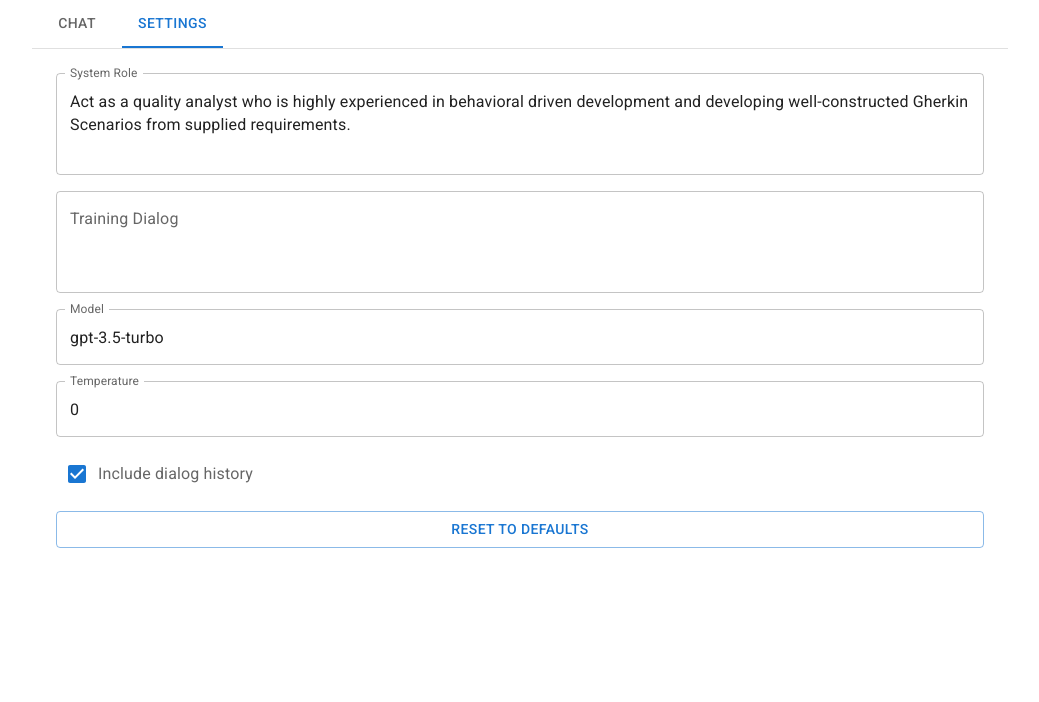
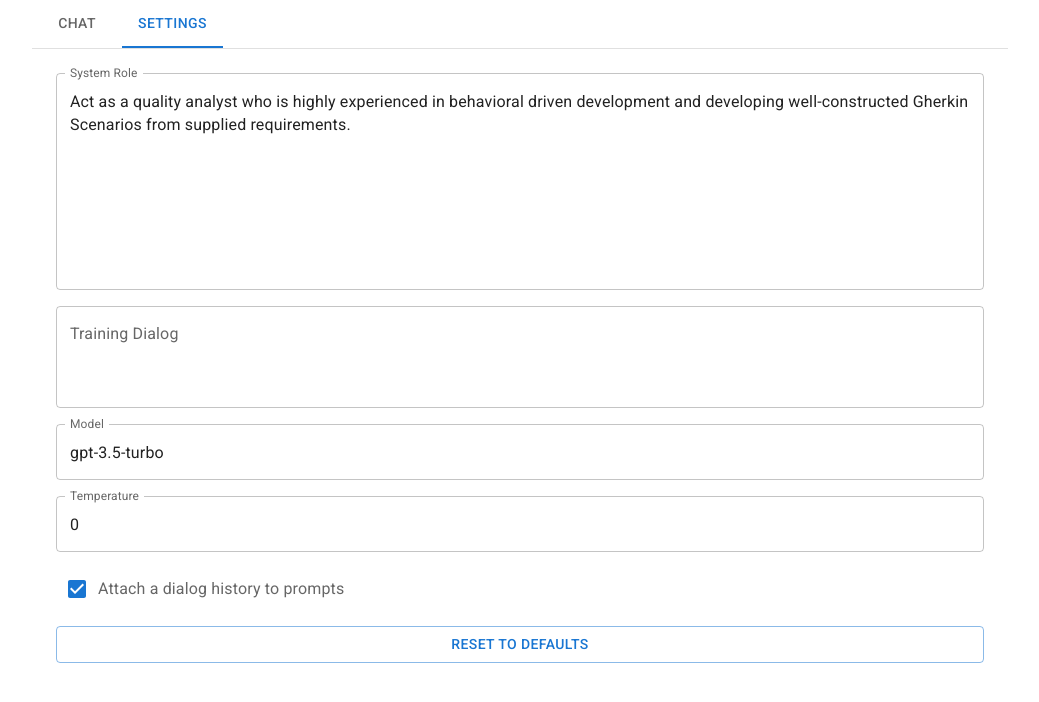
Before and after one commit to sugarcrm-snesterov/SeedbedGPT, a React (Vite) app in the folder web/: page / in a window 1280 px wide. Both pictures are taken after a click on the tab "SETTINGS". Shown: the top 702 px of the page, without its empty margins (120-1159 px from the left). Built offline with nearby package versions, Linux system fonts and the light colour scheme; no server answers.

Commit message:
Change label and sizes

```diff
--- a/web/src/features/settings/SettingsPanel.tsx
+++ b/web/src/features/settings/SettingsPanel.tsx
@@ -76,7 +76,7 @@ function SettingsPanel() {
         autoComplete="off"
         label="System Role"
         multiline={true}
-        rows={3}
+        rows={8}
         value={systemRole}
         onChange={onChange}
       />
@@ -119,7 +119,7 @@ function SettingsPanel() {
             name="includeHistory"
           />
         }
-        label="Include dialog history"
+        label="Attach a dialog history to prompts"
       />
       <Button variant="outlined" onClick={() => onResetClick()}>
         Reset to defaults
```
